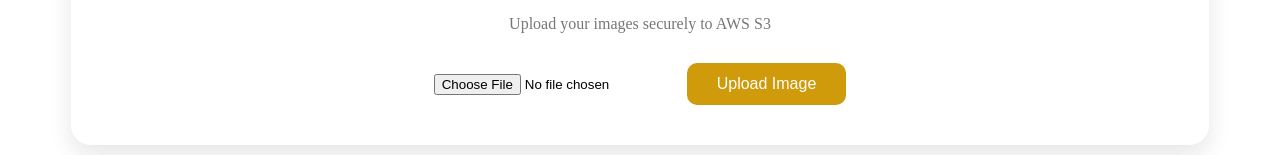
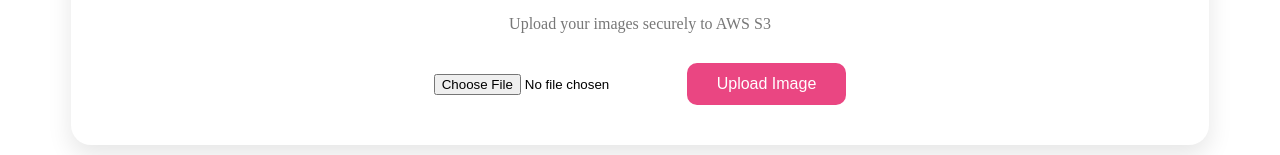
Before and after one commit to sambidhansenapati024/image-upload-web, an Angular app: page / in a window 1280 px wide. Shown: the part 140-295 px from the top of the page. Built offline with nearby package versions, Linux system fonts and the light colour scheme; no server answers.

Commit message:
changess

```diff
--- a/src/app/components/image-upload/image-upload.component.css
+++ b/src/app/components/image-upload/image-upload.component.css
@@ -55,7 +55,7 @@ body{
 
 .upload-btn{
 
-    background:#d09b0a;
+    background:#ea4682;
 
     color:white;
 
```
